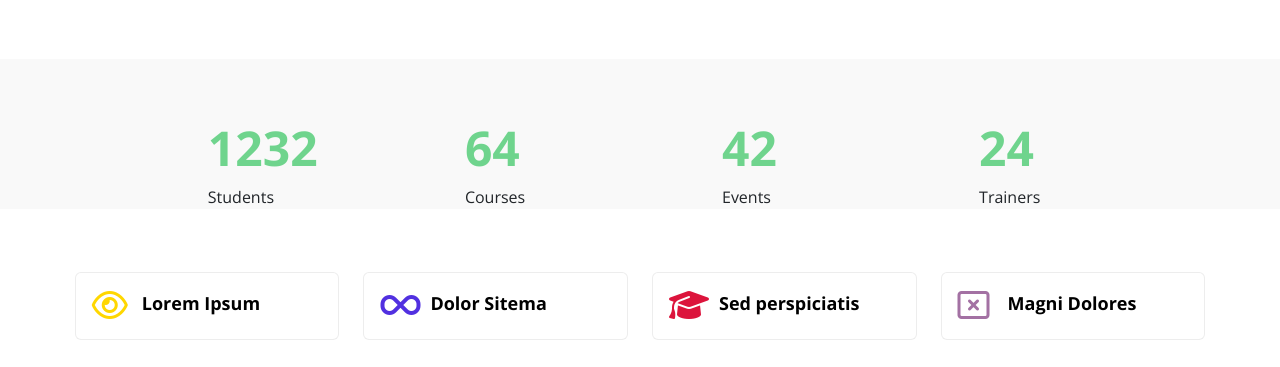
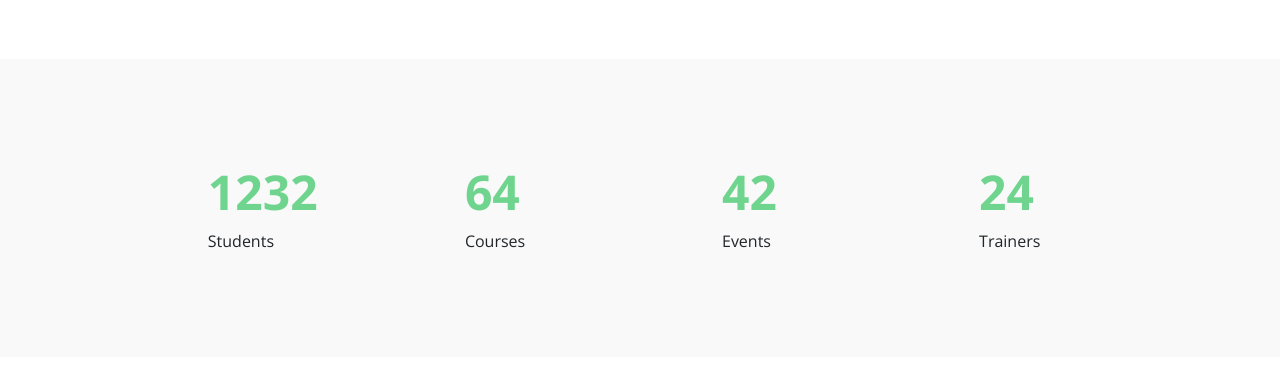
Before and after one commit to kolaw12/assignment-, a plain HTML site: page index.html in a window 1280 px wide. Shown: the part 1257-1624 px from the top of the page. Drawn offline with nearby package versions, Linux system fonts and the light colour scheme.

Commit message:
Update index.html

```diff
--- a/index.html
+++ b/index.html
@@ -135,7 +135,7 @@
         </div>
     </div>
     <!--counter-->
-    <div class="container-fluid counter-sect  pt-1">
+    <div class="container-fluid counter-sect  py-5 mb-5">
         <div class="container">
             <div class="row" style="position: relative; left: 70px;">
                 <div class="col-md-3 col-sm-6 col-12">
```
